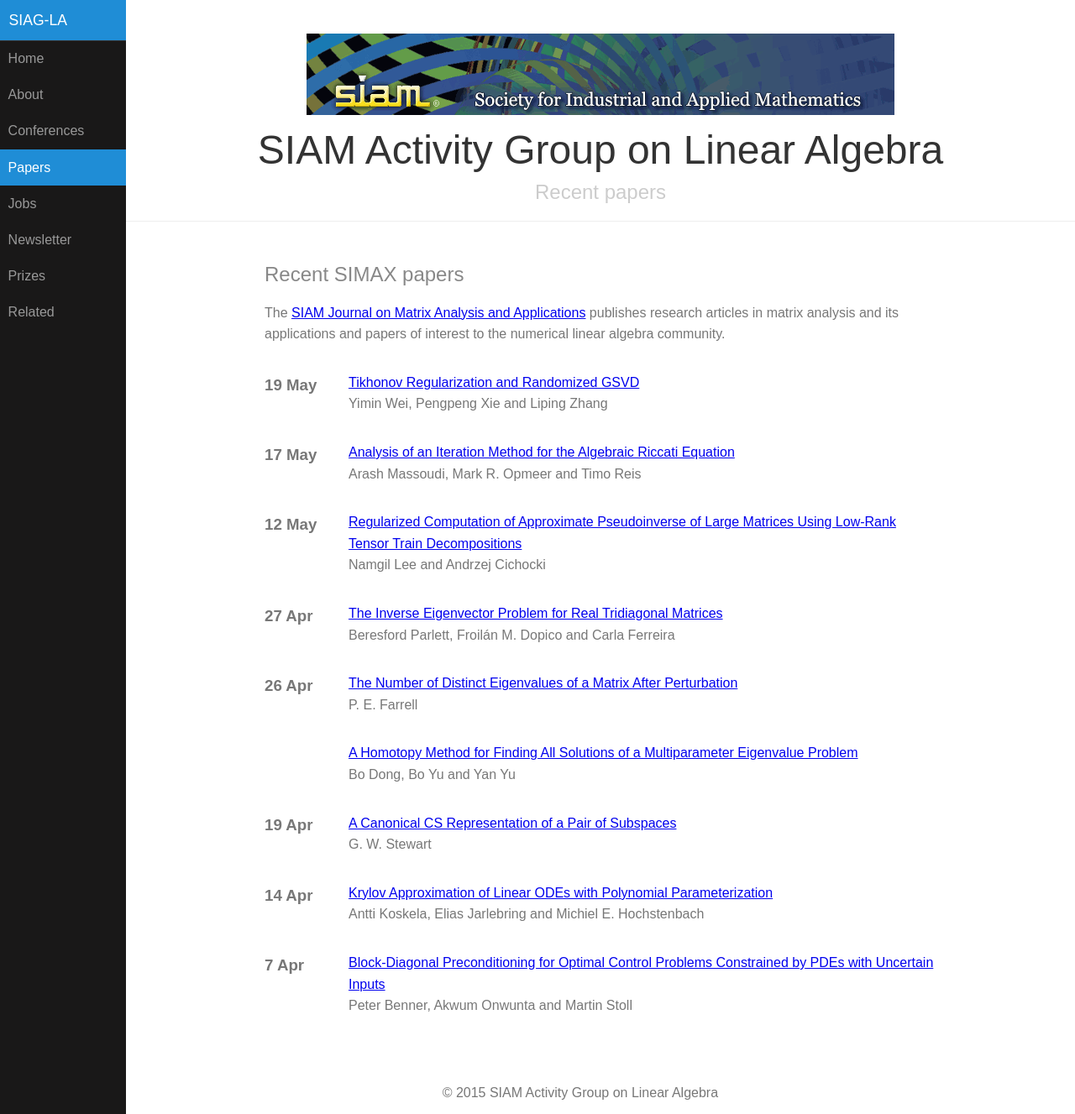
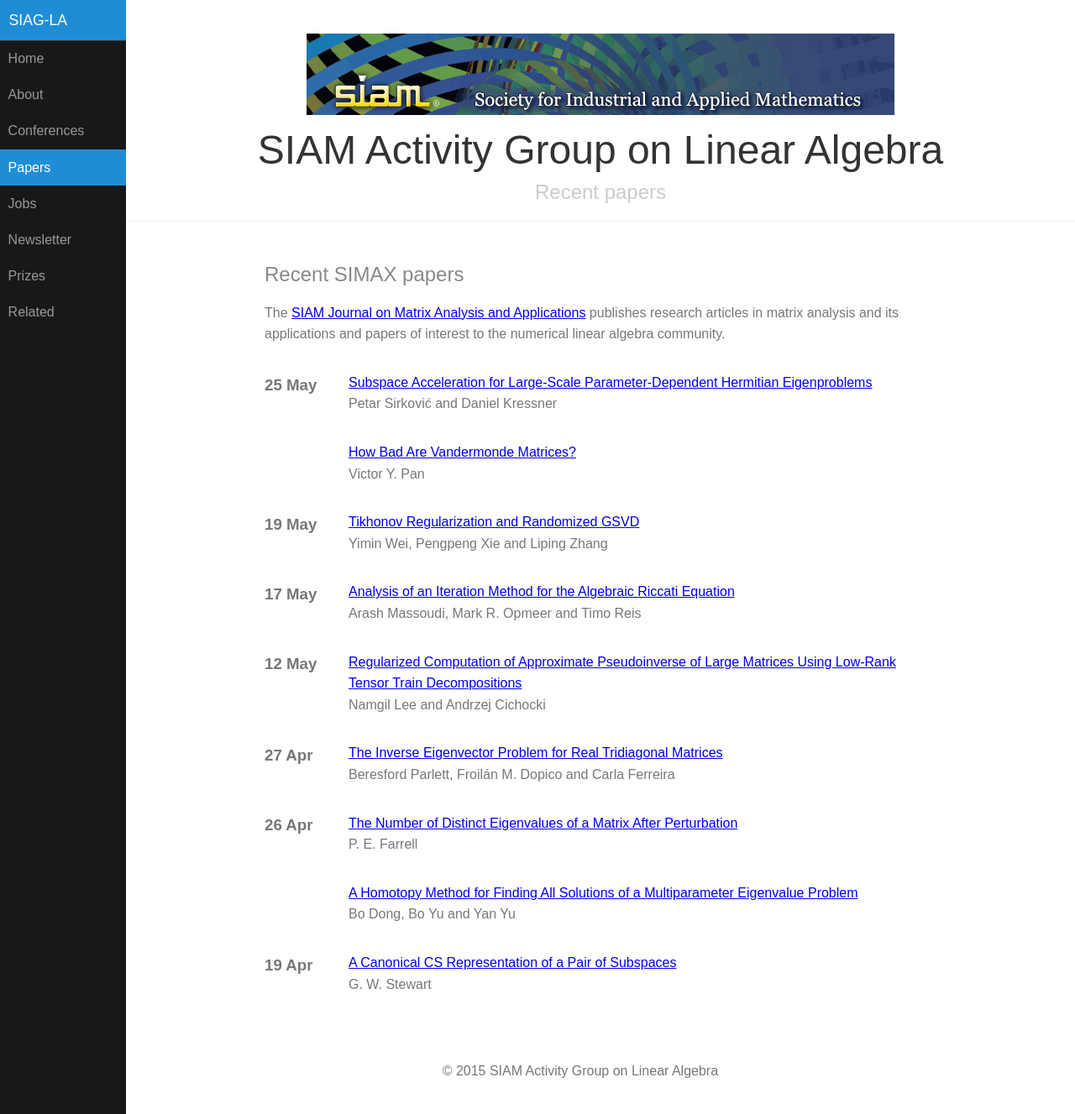
Before and after one commit to dbindel/siagla, a Jekyll site: the page built from simax.html, in a window 1280 px wide and 1327 px high. Shown: the whole window at 84% size. Built offline with Jekyll 4.4.1, drawn with Linux system fonts in a browser that asks for light colours.

Commit message:
Automated updates to simax.yml

```diff
--- a/_data/simax.yml
+++ b/_data/simax.yml
@@ -1572,3 +1572,19 @@
   pp_start: '649'
   title: Tikhonov Regularization and Randomized GSVD
   volume: '37'
+- authors: Victor Y. Pan
+  date: '2016-05-25T07:00:00Z'
+  doi: doi:10.1137/15M1030170
+  link: http://epubs.siam.org/doi/abs/10.1137/15M1030170?ai=s7&mi=3ezuvv&af=R
+  pp_end: '694'
+  pp_start: '676'
+  title: How Bad Are Vandermonde Matrices?
+  volume: '37'
+- authors: Petar Sirkovi&#263; and Daniel Kressner
+  date: '2016-05-25T07:00:00Z'
+  doi: doi:10.1137/15M1017181
+  link: http://epubs.siam.org/doi/abs/10.1137/15M1017181?ai=s7&mi=3ezuvv&af=R
+  pp_end: '718'
+  pp_start: '695'
+  title: Subspace Acceleration for Large-Scale Parameter-Dependent Hermitian Eigenproblems
+  volume: '37'
```
